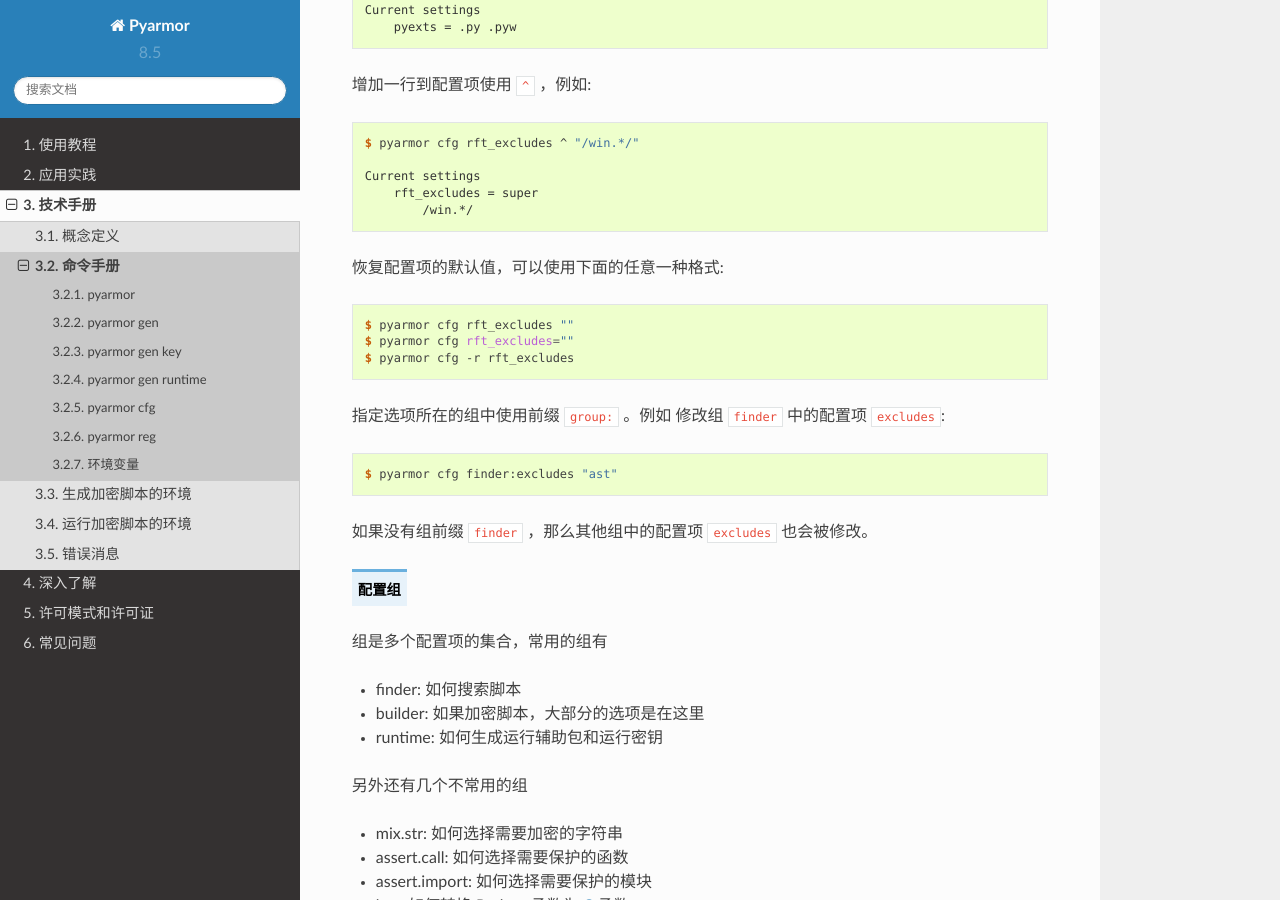
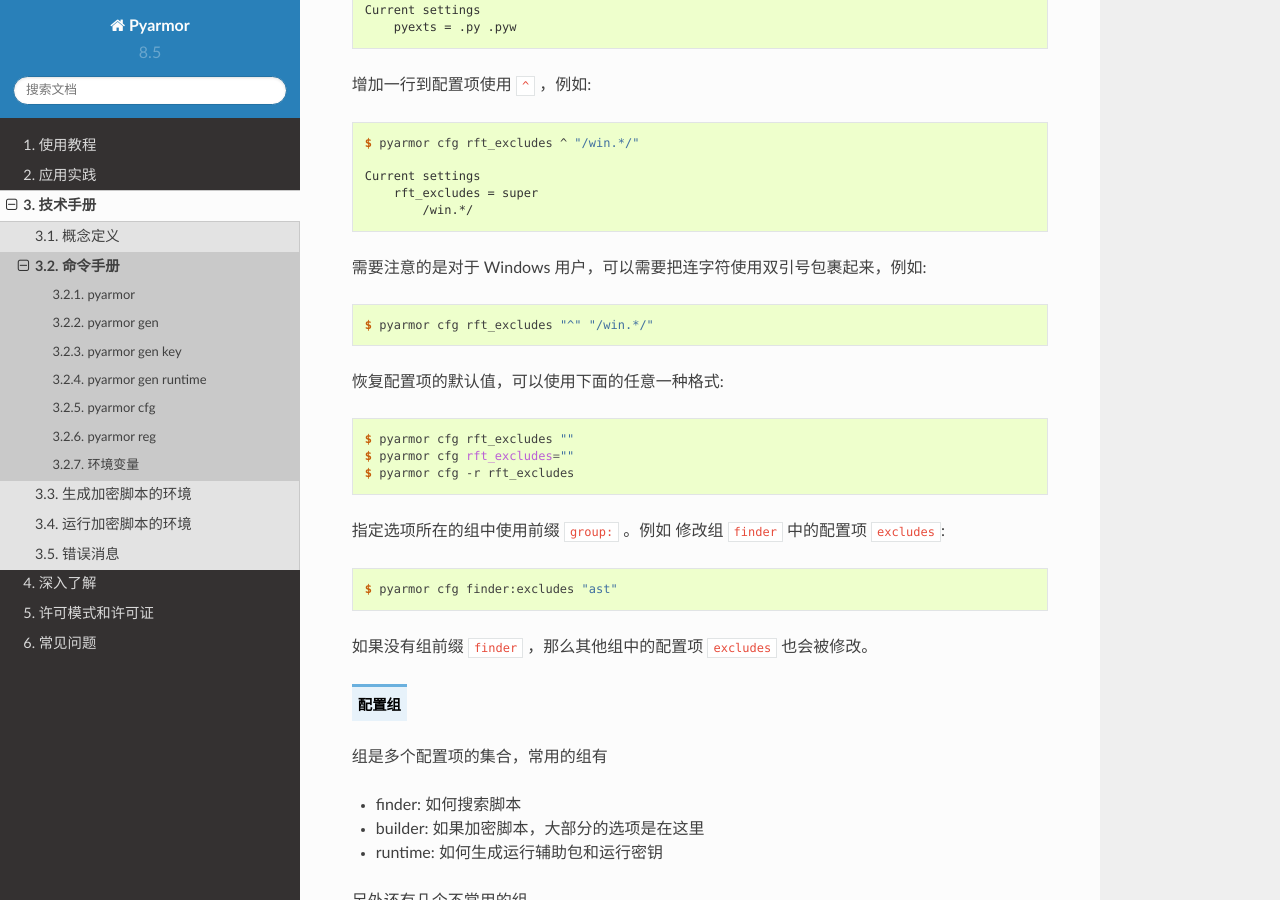
Before and after one commit to dashingsoft/pyarmor-docs-zh, a Sphinx documentation site: the page built from docs/reference/man.rst, in a window 1280 px wide and 900 px high, scrolled down 20263 px. Built offline with Sphinx 7.4.7 and the Read the Docs theme 2.0.0, drawn with Linux system fonts in a browser that asks for light colours.

Commit message:
Note for append line in Windows

```diff
--- a/docs/reference/man.rst
+++ b/docs/reference/man.rst
@@ -756,6 +756,10 @@ pyarmor cfg
         rft_excludes = super
             /win.*/
 
+需要注意的是对于 Windows 用户，可以需要把连字符使用双引号包裹起来，例如::
+
+    $ pyarmor cfg rft_excludes "^" "/win.*/"
+
 恢复配置项的默认值，可以使用下面的任意一种格式::
 
     $ pyarmor cfg rft_excludes ""
```
